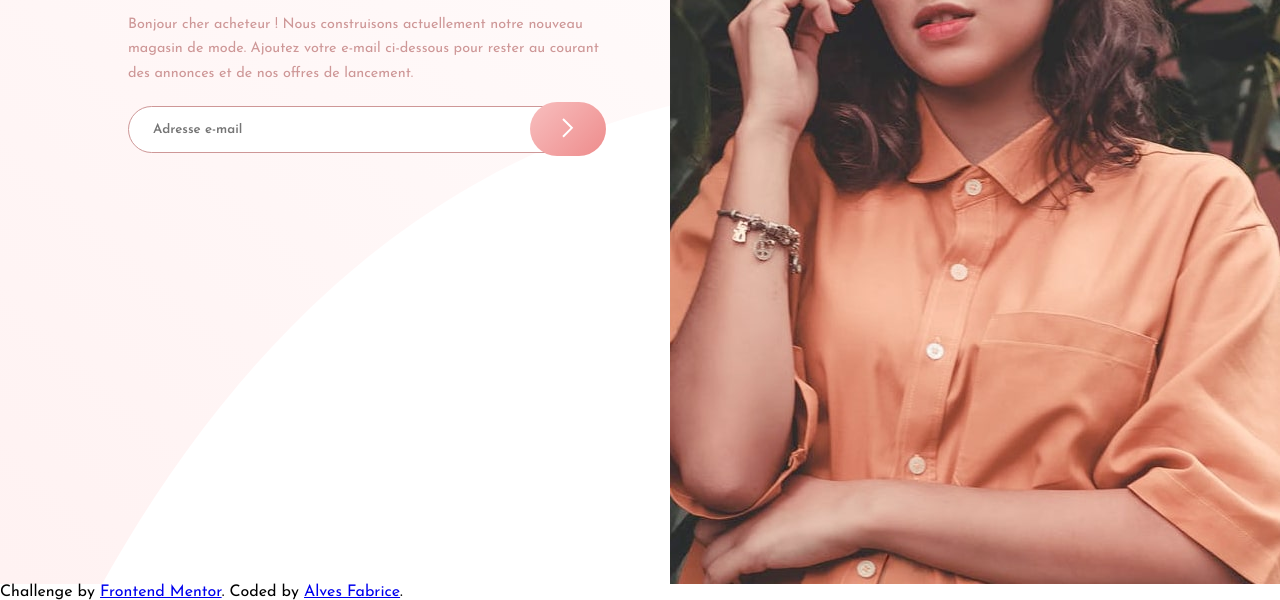
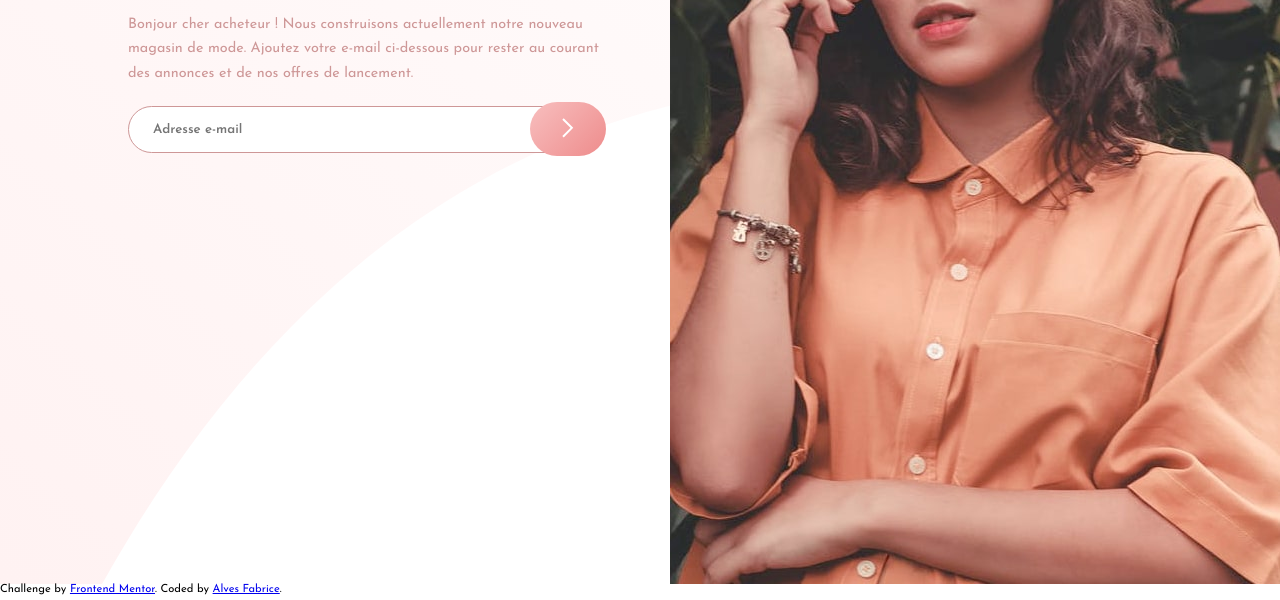
Before and after one commit to Norund/Challenge_FrontendMentor, a plain HTML site: page index.html in a window 1280 px wide. Shown: the part 216-816 px from the top of the page. Drawn offline with Linux system fonts and the light colour scheme; files whose address does not match are found by name.

Commit message:
ajout lien git + màj css footer

```diff
--- a/css/style.css
+++ b/css/style.css
@@ -117,6 +117,10 @@ main {
     display: none;
 }
 
+.attribution {
+    font-size: 0.7rem;
+}
+
 @media (min-width: 60rem) {
     main {
         display: flex;
--- a/index.html
+++ b/index.html
@@ -44,7 +44,7 @@
   <footer>
     <p class="attribution">
       Challenge by <a href="https://www.frontendmentor.io?ref=challenge" target="_blank">Frontend Mentor</a>.
-      Coded by <a href="#">Alves Fabrice</a>.
+      Coded by <a href="https://github.com/Norund">Alves Fabrice</a>.
     </p>
   </footer>
 
```
